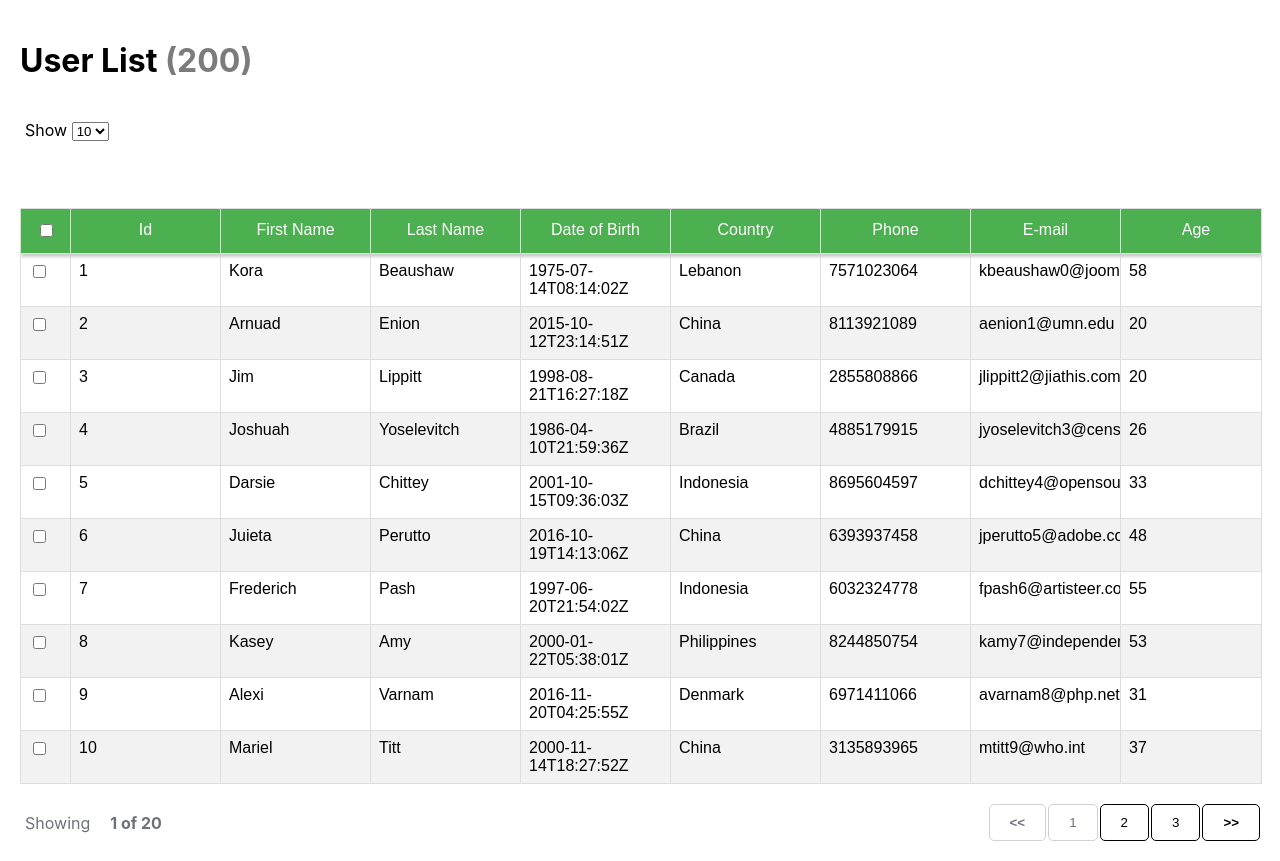
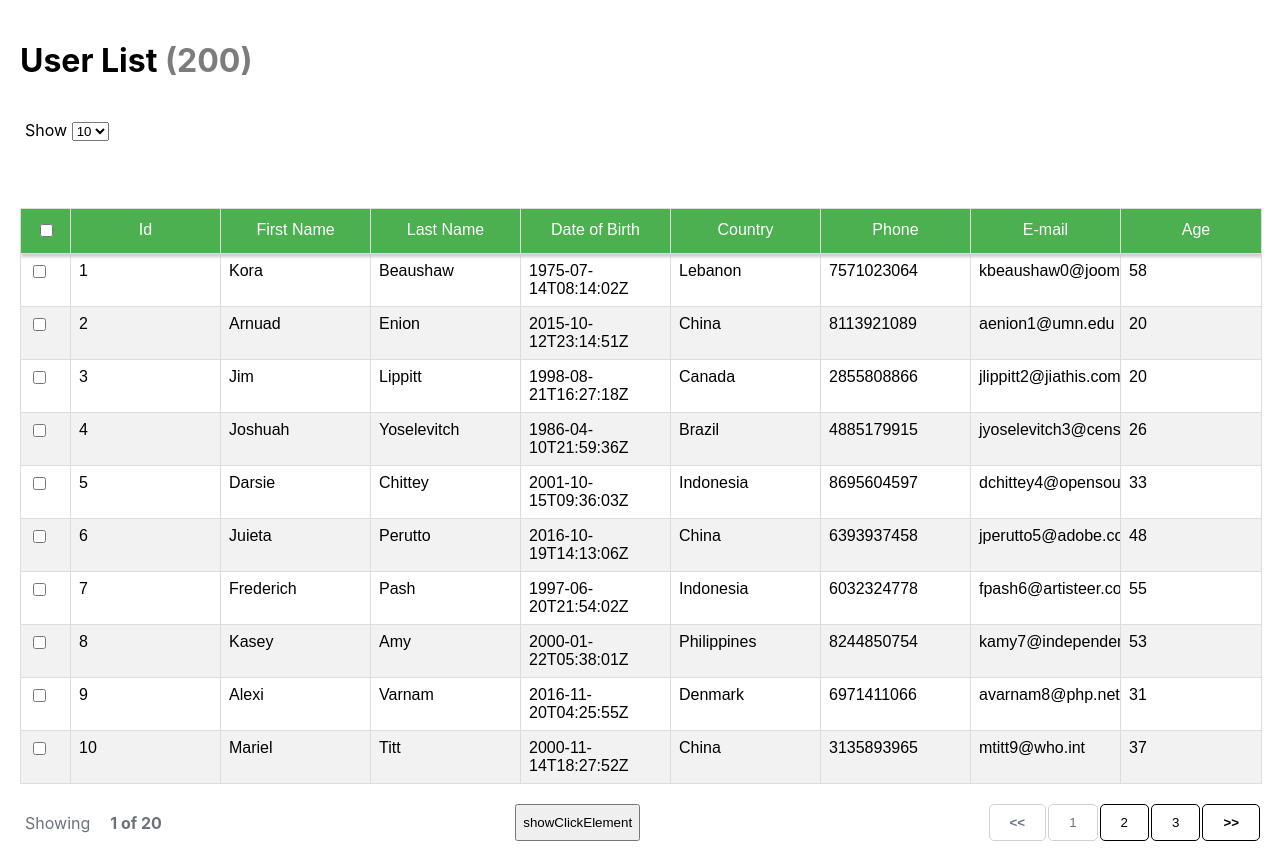
Before and after one commit to yongkyuPark/react-table-learn, a React (Create React App) app: page / in a window 1280 px wide. Built offline with nearby package versions, Linux system fonts and the light colour scheme.

Commit message:
feat : 불필요한 소스 제거, 현재 선택중인 로우 가져오기 버튼 추가

```diff
--- a/src/components/AllOptionTable.tsx
+++ b/src/components/AllOptionTable.tsx
@@ -1,13 +1,8 @@
-/* eslint-disable react/prop-types */
-/* eslint-disable no-nested-ternary */
-/* eslint-disable react/jsx-props-no-spreading */
 import React, { useEffect, useMemo, useState } from "react";
 import styled from "styled-components";
 import {
   CellProps,
   useBlockLayout,
-  useFilters,
-  useGlobalFilter,
   usePagination,
   useRowSelect,
   useSortBy,
@@ -116,8 +111,6 @@ export default function SuperTable() {
     pageCount,
     setPageSize,
     prepareRow,
-    setGlobalFilter,
-    setFilter,
     selectedFlatRows,
     rows,
   } = useTable(
@@ -128,8 +121,6 @@ export default function SuperTable() {
       defaultCanFilter: true,
     },
     useBlockLayout,
-    useFilters,
-    useGlobalFilter,
     useSortBy,
     usePagination,
     useRowSelect,
@@ -141,7 +132,6 @@ export default function SuperTable() {
             Header: ({ getToggleAllPageRowsSelectedProps }) => (
               <Checkbox {...getToggleAllPageRowsSelectedProps()} />
             ),
-            // eslint-disable-next-line @typescript-eslint/no-explicit-any
             Cell: ({ row }: CellProps<any>) => (
               <Checkbox {...row.getToggleRowSelectedProps()} />
             ),
@@ -154,6 +144,11 @@ export default function SuperTable() {
       });
     }
   );
+
+  // 현재 선택중인 로우 가져오기 버튼
+  const showClickElement = () => {
+    console.log(selectedFlatRows.map((row) => row.original))
+  }
 
   const { pageIndex, pageSize } = state;
 
@@ -252,6 +247,7 @@ export default function SuperTable() {
             {pageIndex + 1} of {pageOptions.length}
           </strong>
         </span>
+        <button onClick={() => showClickElement()}>showClickElement</button>
 
         <div className="pagination">
           <button
```
